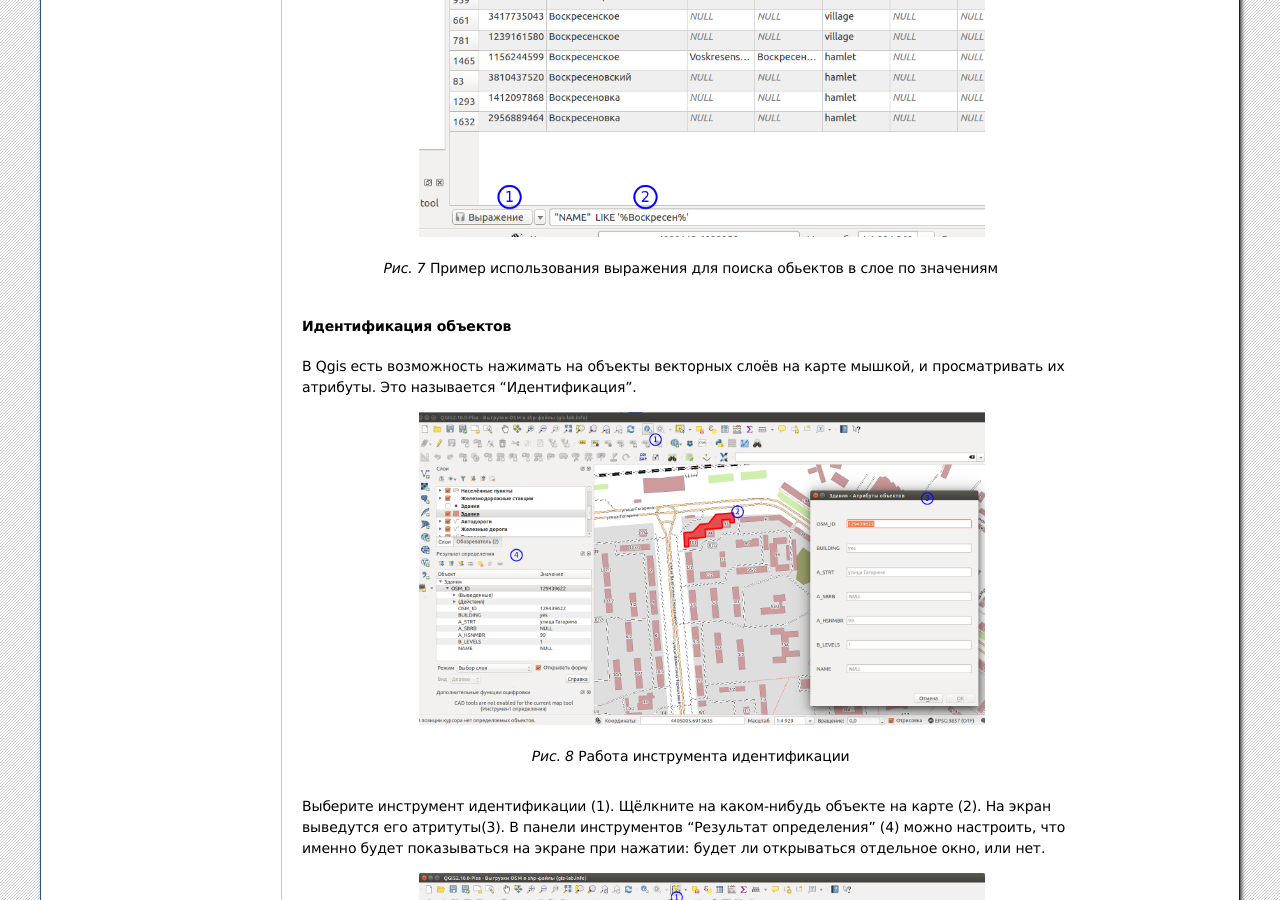
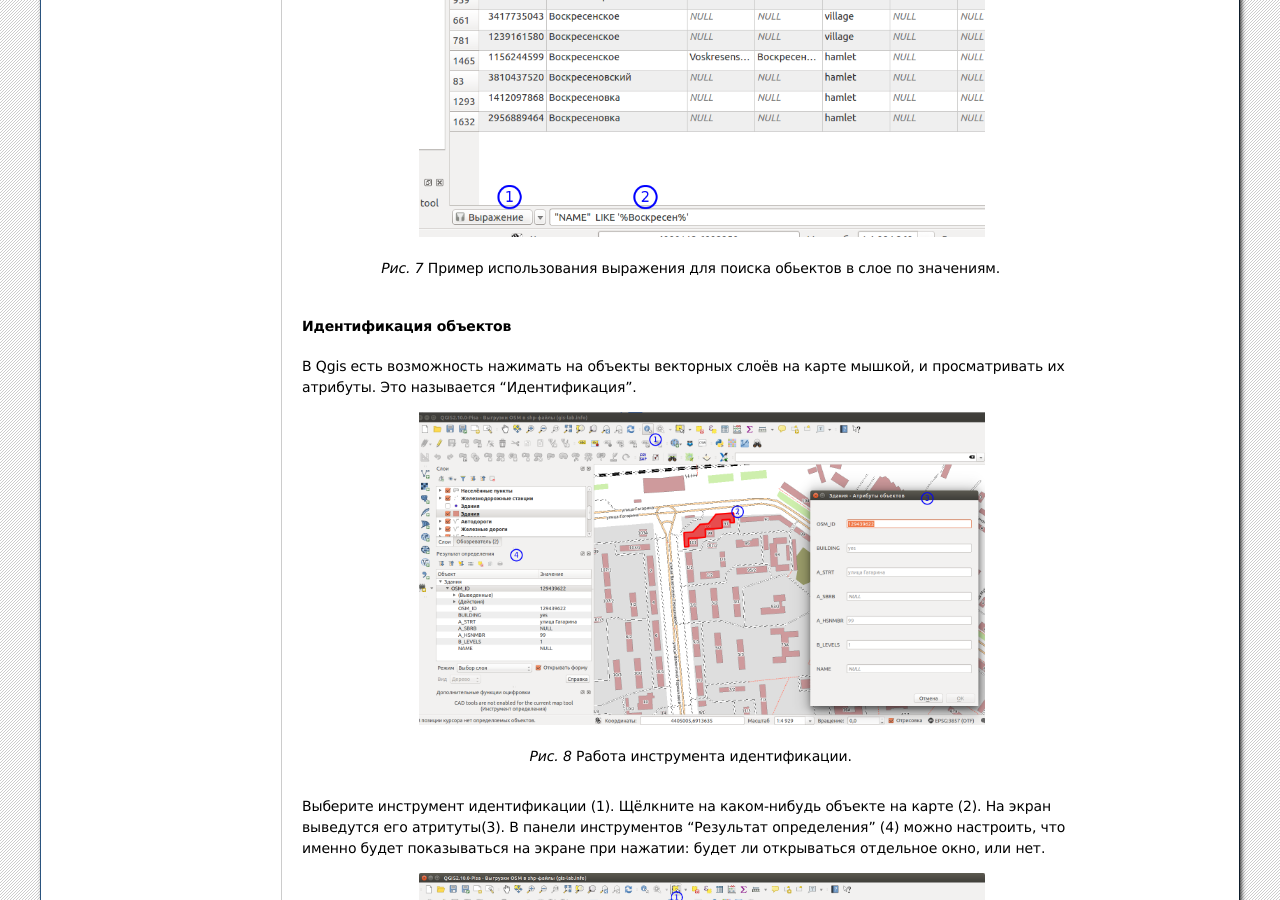
Before and after one commit to nextgis/docs_howto, a Sphinx documentation site: the page built from source/LipetskRegEcoGIS.rst, in a window 1280 px wide and 900 px high, scrolled down 5332 px. Built offline with Sphinx 7.4.7, drawn with Linux system fonts in a browser that asks for light colours; formulas are drawn with MathJax 3; some of the changed text lies outside the part shown.

Commit message:
исправлены подписи к рисункам

```diff
--- a/source/LipetskRegEcoGIS.rst
+++ b/source/LipetskRegEcoGIS.rst
@@ -27,7 +27,7 @@
    :name: LREGQgisIcon
    :align: center
 
-   Запускайте программу по нажатию этого ярлыка
+   Запускайте программу по нажатию этого ярлыка.
 
 Если на компьютере доступ в интернет осуществляется через прокси-сервер, то нужно внести настройки прокси-сервера в настройки QGIS. Для этого:
 1. Откройте пункт меню :menuselection:`Установки --> Параметры --> Сеть`.
@@ -143,7 +143,7 @@
    :align: center
    :width: 15cm
 
-   Кнопки в таблице атрибутов
+   Кнопки в таблице атрибутов.
 
 
 1.  сортировка по полю
@@ -163,7 +163,7 @@
    :align: center
    :width: 15cm
 
-   Пример использования выражения для поиска обьектов в слое по значениям
+   Пример использования выражения для поиска обьектов в слое по значениям.
 
 Идентификация объектов
 ::::::::::::::::::::::::::::::::::::::::::::::
@@ -175,7 +175,7 @@
    :align: center
    :width: 15cm
 
-   Работа инструмента идентификации
+   Работа инструмента идентификации.
 
 Выберите инструмент идентификации (1). Щёлкните на каком-нибудь объекте на карте (2). На экран выведутся его атритуты(3). В панели инструментов "Результат определения" (4) можно настроить, что именно будет показываться на экране при нажатии: будет ли открываться отдельное окно, или нет.
 
@@ -261,7 +261,7 @@
    :align: center
    :width: 15cm
 
-   Процесс рисования новой линии
+   Процесс рисования новой линии.
 
 Выделите нужный слой в списке слоёв слева (1).
 Включите этот слой в режим редактирования (2), если он не включён.
@@ -327,7 +327,7 @@
    :align: center
    :width: 15cm
 
-Придумайте название подключения (любое), введите адрес сервера, имя пользователя и пароль
+Придумайте название подключения (любое), введите адрес сервера, имя пользователя и пароль.
 
 Этот модуль позволяет добавлять в QGIS векторные слои из NextGIS Web (выгружает копию слоя в формате GeoJSON, без возможности редактирования), и добавлять в QGIS wfs-сервисы из NextGIS Web.
 
@@ -357,7 +357,7 @@
    :align: center
    :width: 15cm
 
-   Работа с модулем NGW Connect
+   Работа с модулем NGW Connect.
 
    Обратите внимание, на то, что на иллюстрации выделен векторный слой. У него есть дочерний ресурс - это "векторный стиль", если его выделить, то на карту он не добавится.
 
@@ -434,7 +434,7 @@ WFS сервис - это такой ресурс в NextGIS Web, который
    :align: center
    :width: 15cm
 
-   Главная страница административного интерфейса
+   Главная страница административного интерфейса.
 
 
 Главная страница включает в себя блок основного меню,
@@ -477,7 +477,7 @@ WFS сервис - это такой ресурс в NextGIS Web, который
    :align: center
    :scale: 75%
 
-   Окно создания группы ресурсов
+   Окно создания группы ресурсов.
 
 В открывшемся окне необходимо указать:
 
@@ -506,7 +506,7 @@ WFS сервис - это такой ресурс в NextGIS Web, который
    :align: center
    :scale: 75%
 
-   Окно добавления векторного слоя
+   Окно добавления векторного слоя.
 
 Далее необходимо выбрать систему координат, в которую будет перепроецированы векторные
 данные (по умолчанию имеется только WGS84 / Pseudo Mercator (EPSG:3857) ).
@@ -536,7 +536,7 @@ Cистема координат геометрий должна распозн
    :align: center
    :scale: 75%
 
-   Окно загрузки векторного слоя
+   Окно загрузки векторного слоя.
 
 Кроме того, необходимо указать кодировку, в которой записаны атрибуты.
 Если кодировка не указана, то данные в ESRI Shapefile должен сопровождать файл с описание кодировки (расширение cpg).
@@ -590,7 +590,7 @@ http://docs.nextgis.ru/docs_ngweb/source/webmaps_admin.html
    :align: center
    :width: 15cm
 
-   Атрибуты слоя Границы районов
+   Атрибуты слоя Границы районов.
 
 
 Работа со слоем Стационарные посты наблюдения
@@ -605,7 +605,7 @@ http://docs.nextgis.ru/docs_ngweb/source/webmaps_admin.html
    :align: center
    :width: 15cm
 
-   Атрибуты слоя Стационарные посты наблюдения
+   Атрибуты слоя Стационарные посты наблюдения.
 
 Если добавится новый станционарный пост в 1С, то в веб-гис, в слое "Станционарные посты" нужно вручную создать новую запись. В поле ext_id указать значение из поля "Идентификатор для ГИС" в 1C.
 
@@ -642,7 +642,7 @@ http://docs.nextgis.ru/docs_ngweb/source/webmaps_admin.html
    :align: center
    :width: 15cm
 
-   Открытие таблицы объектов из административного интерфейса
+   Открытие таблицы объектов из административного интерфейса.
 
 
 Открытие карточки объекта из административного интерфейса
@@ -657,7 +657,7 @@ http://docs.nextgis.ru/docs_ngweb/source/webmaps_admin.html
    :align: center
    :width: 15cm
 
-   Вызов из таблицы объектов карточки объекта
+   Вызов из таблицы объектов карточки объекта.
 
 
 .. figure:: _static/LREGWebAdminEditObjectWindow.png
@@ -665,7 +665,7 @@ http://docs.nextgis.ru/docs_ngweb/source/webmaps_admin.html
    :align: center
    :width: 15cm
 
-   Карточка объектов
+   Карточка объектов.
 
 
 
@@ -681,7 +681,7 @@ http://docs.nextgis.ru/docs_ngweb/source/webmaps_admin.html
    :align: center
    :width: 15cm
 
-   Открытие таблицы объектов из веб-карты
+   Открытие таблицы объектов из веб-карты.
 
 В таблице объектов пользователь может просматривать данные всех объектов из слоя.
 
--- a/source/barnaul.rst
+++ b/source/barnaul.rst
@@ -79,13 +79,13 @@
    :name: resource-root
    :align: center
 
-   Выбран корневой ресурс *Ресурсы* (создание)
+   Выбран корневой ресурс *Ресурсы* (создание).
 
 .. figure:: _static/barnaul-07.png
    :name: resource-select
    :align: center
 
-   Выбран ресурс *Территориальные зоны* (обновление)
+   Выбран ресурс *Территориальные зоны* (обновление).
 
 
 Загрузка нового слоя из MIF/MID + CSV
--- a/source/pt-zapovednik.rst
+++ b/source/pt-zapovednik.rst
@@ -485,7 +485,7 @@ Cлои в панели слоёв могут быть объединены в
    :align: center
    :width: 15cm
 
-   Настройка карты в компоновщике
+   Настройка карты в компоновщике.
 
 1. Инструмент :guilabel:`прокрутки макета`. Можно двигать сам макет в компоновщике.
 2. Инструмент :guilabel:`увеличить макет`. Увеличивает изображение макета (не карту).
@@ -513,7 +513,7 @@ Cлои в панели слоёв могут быть объединены в
    :align: center
    :width: 15cm
 
-   Пример настроек генерации атласа
+   Пример настроек генерации атласа.
 
 
 .. note::
@@ -642,7 +642,7 @@ Cлои в панели слоёв могут быть объединены в
    :align: center
    :width: 15cm
 
-   Копирование стилей
+   Копирование стилей.
 
 
 * В контекстном меню нового слоя с выделами выберите :menuselection:`Стили --> Вставить стиль`.
--- a/source/sxf.rst
+++ b/source/sxf.rst
@@ -68,7 +68,7 @@
    :align: center
    :width: 15cm
 
-   Окно экспорта слоя
+   Окно экспорта слоя.
 
 
 .. figure:: _static/sxfQGISSearchProjection.png
@@ -76,7 +76,7 @@
    :align: center
    :width: 15cm
 
-   Окно поиска проекции
+   Окно поиска проекции.
 
 Сохраните слои как landuse.geojson и railway.geojson.
 
@@ -102,7 +102,7 @@
    :align: center
    :width: 15cm
 
-   Главная страница админки
+   Главная страница админки.
 
 Задайте название "Землепользование". Перейдите на вкладку :guilabel:`Векторный слой`, нажмите на кнопку :guilabel:`Выбрать`, и загрузите файл landuse.geojson, затем нажмите на кнопку :guilabel:`Создать`.
 
--- a/source/topo_georef.rst
+++ b/source/topo_georef.rst
@@ -66,7 +66,7 @@
    :align: center
    :width: 15cm
 
-   Открытие окна привязки растров
+   Открытие окна привязки растров.
 
 Если этого пункта в меню нет - значит модуль не включён. В этом случае идите в настройку модулей :menuselection:`Модули --> Управление модулями`. Найдите модуль "Привязка растров" и включите его.
 
```
